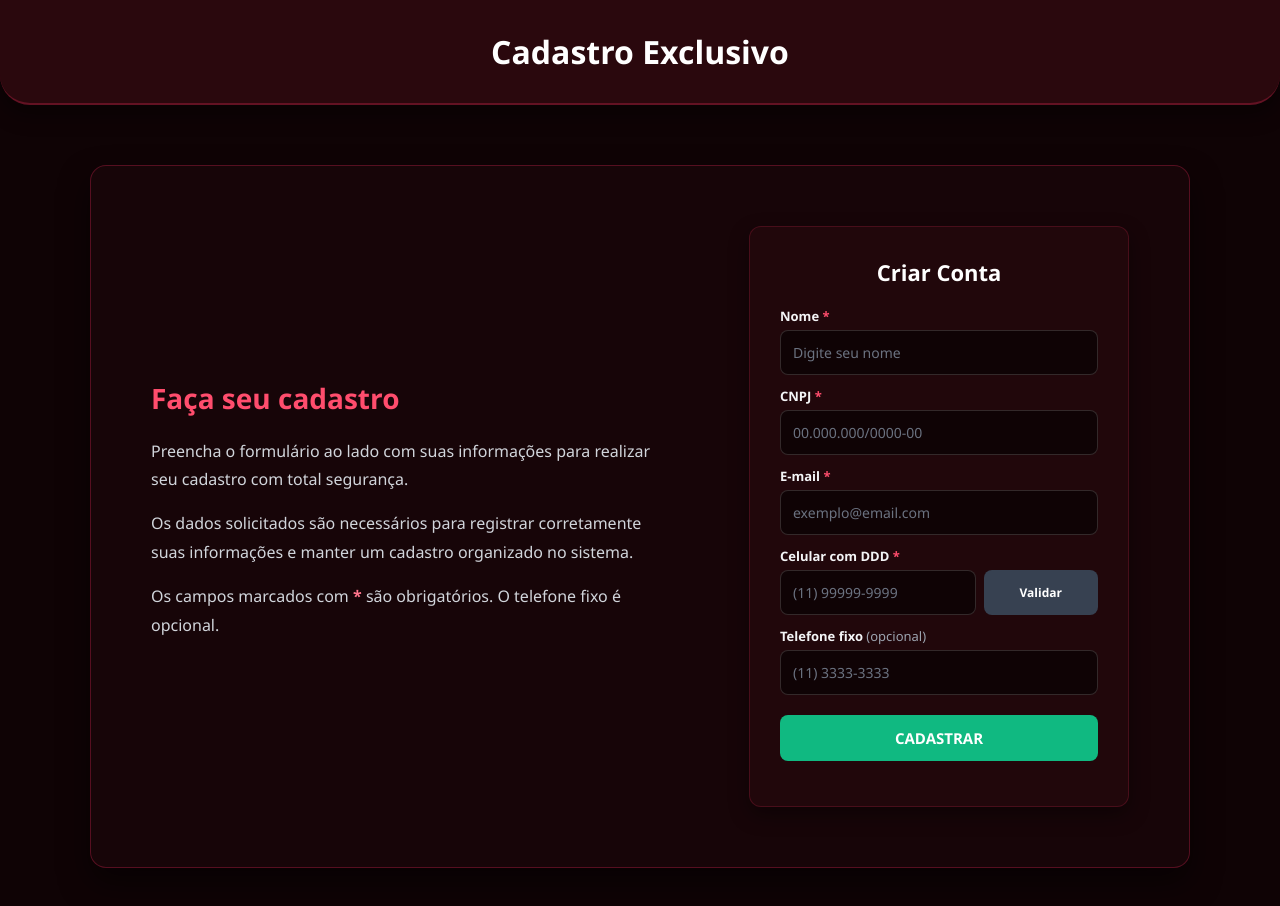
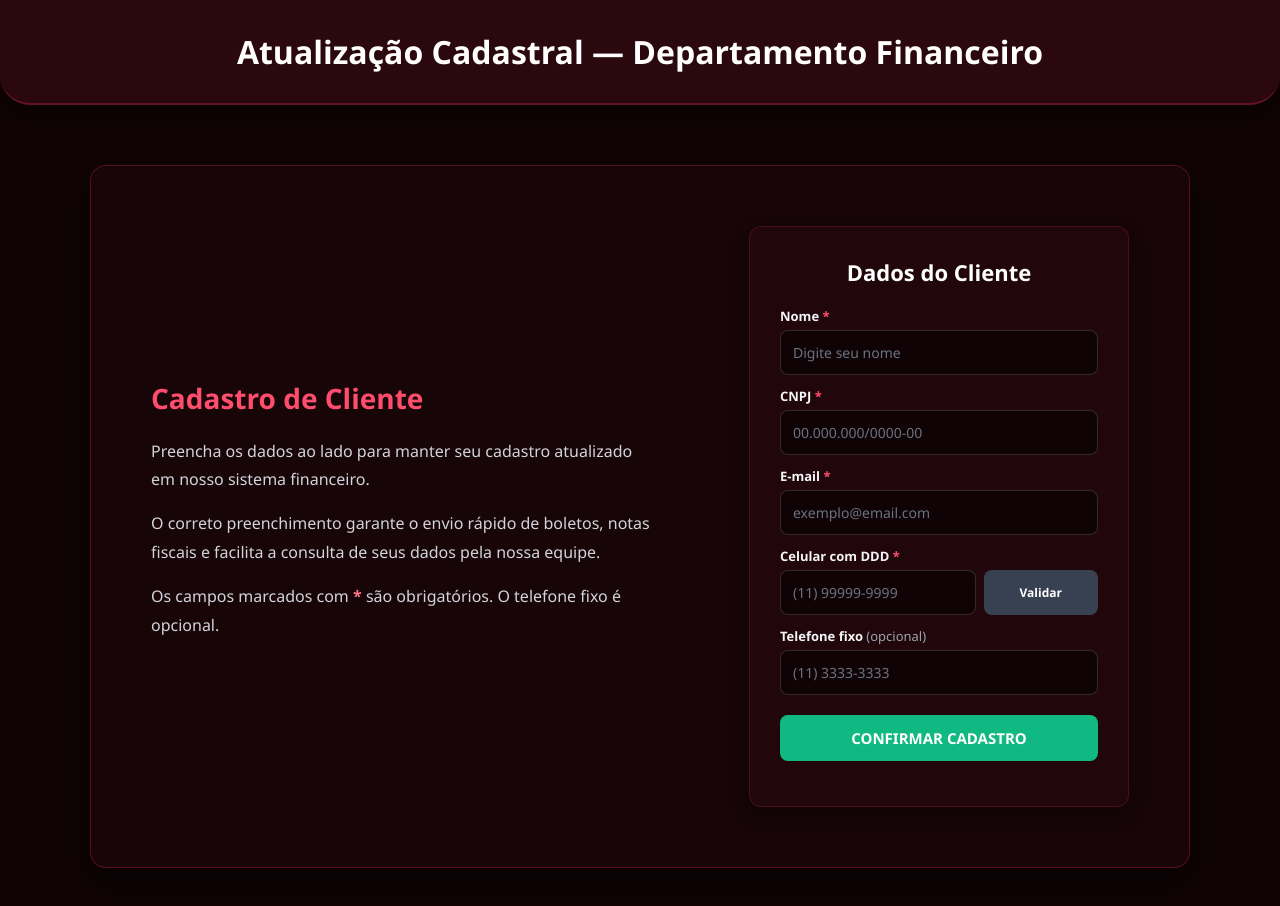
Before and after one commit to Teruel-TE/Cadastros-Delpak, a plain HTML site: page index.html in a window 1280 px wide. Drawn offline with Linux system fonts and the light colour scheme.

Commit message:
detalhes

```diff
--- a/index.html
+++ b/index.html
@@ -7,7 +7,7 @@
 
     <meta name="viewport" content="width=device-width, initial-scale=1.0">
 
-    <title>Cadastro Exclusivo</title>
+    <title>Delpak</title>
 
     <link rel="stylesheet" href="style.css">
 
@@ -17,7 +17,7 @@
 
     <!-- TÍTULO PRINCIPAL -->
     <h1 class="titulo-principal">
-        Cadastro Exclusivo
+        Atualização Cadastral — Departamento Financeiro
     </h1>
 
 
@@ -26,17 +26,16 @@
         <!-- TEXTO DA ESQUERDA -->
         <section class="texto">
 
-            <h2>Faça seu cadastro</h2>
+            <h2>Cadastro de Cliente</h2>
 
             <p>
-                Preencha o formulário ao lado com suas informações
-                para realizar seu cadastro com total segurança.
+              Preencha os dados ao lado para manter seu
+              cadastro atualizado em nosso sistema financeiro.
             </p>
 
             <p>
-                Os dados solicitados são necessários para registrar
-                corretamente suas informações e manter um cadastro
-                organizado no sistema.
+               O correto preenchimento garante o envio rápido de boletos,
+               notas fiscais e facilita a consulta de seus dados pela nossa equipe.
             </p>
 
             <p>
@@ -51,7 +50,7 @@
         <!-- FORMULÁRIO DA DIREITA -->
         <section class="formulario">
 
-            <h2>Criar Conta</h2>
+            <h2>Dados do Cliente</h2>
 
             <form id="formCadastro">
 
@@ -149,7 +148,7 @@
                     type="submit"
                     class="botao-cadastrar"
                 >
-                    CADASTRAR
+                    CONFIRMAR CADASTRO
                 </button>
 
 
```
Also changed, not shown: 1 other file.
